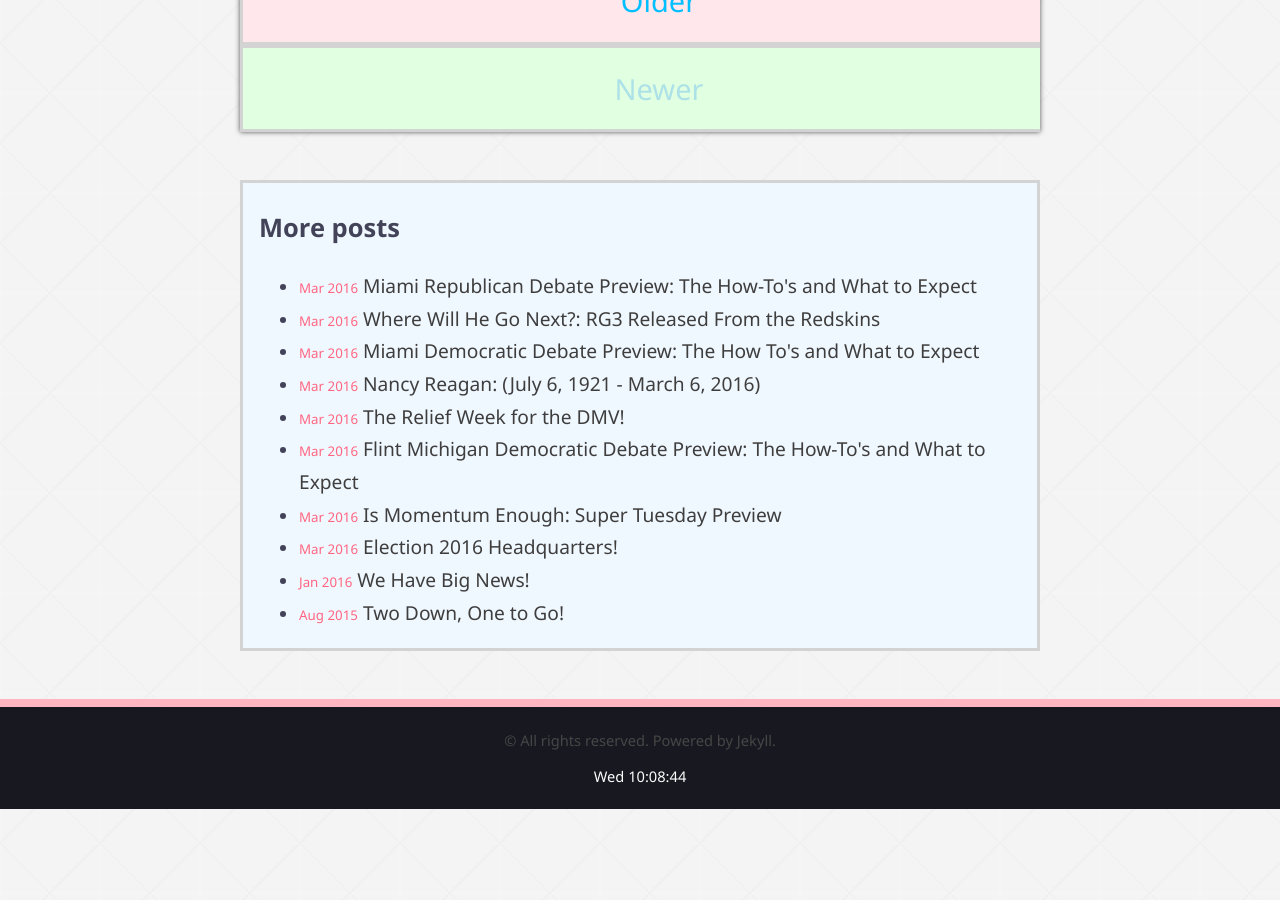
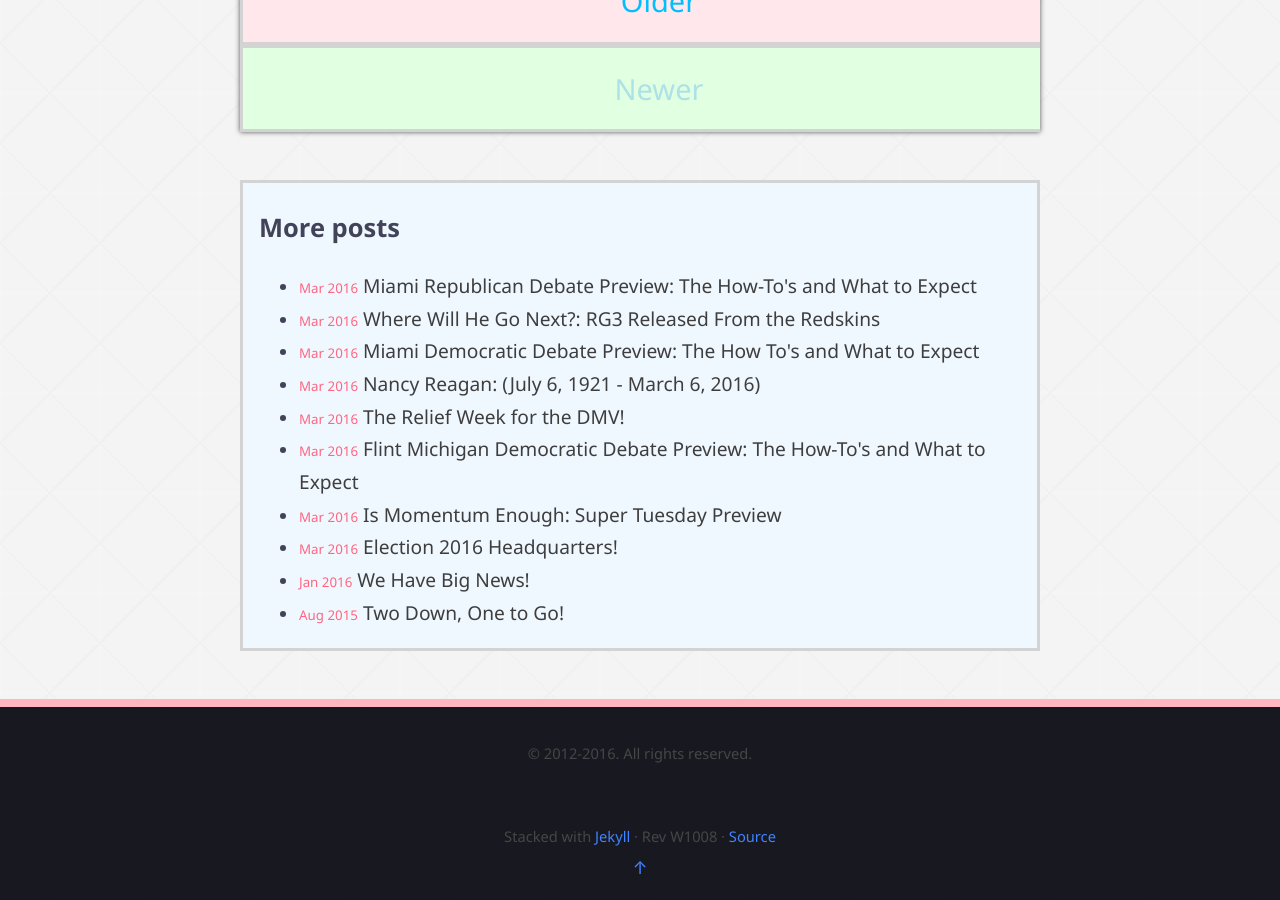
Before and after one commit to rshivjiani/rshivjiani.github.io, a Jekyll site: the page built from index.html, in a window 1280 px wide and 900 px high, scrolled down 6007 px. Built offline with Jekyll 4.4.1, drawn with Linux system fonts in a browser that asks for light colours; the list of posts is cut into pages by our own code; before the commit the page ends 6816 px from its top, so only the background shows below that.

Commit message:
Changed footer a little

```diff
--- a/_layouts/default.html
+++ b/_layouts/default.html
@@ -28,11 +28,23 @@
 
     <footer class="footer">
       <small>
-        &copy; All rights reserved. Powered by Jekyll.
+        <p>&copy; 2012-{{ site.time | date: '%Y' }}</time>. All rights reserved.</p>
         <br/><br/>
-        <span style="color:#fcfcfc">{{ site.time | date: "%a %I:%M:%S" }}</span>
+
+        <p>
+          <span> Stacked with <a href="http://jekyllrb.com/">Jekyll</a></span>
+          <span> &middot; </span>
+          <span title="{{ site.time | date: "%c" }}">Rev {{ site.time | date: "%a" | truncate:1,'' | upcase }}{{ site.time | date: "%I%M" }}</span>
+          <span> &middot; </span>
+          <span><a href="http://github.com/rshivjiani/rshivjiani.github.io/">Source</a></span>
+        </p>
       </small>
       <!-- Liquid time tags: https://docs.shopify.com/themes/liquid/filters/additional-filters -->
+
+      <div class="jump-to-top">
+               <a href="#top">&#8593;</a>
+             </div>
+
     </footer>
   </div>
 
```
Lines whose indentation alone changed are shown as unchanged.
